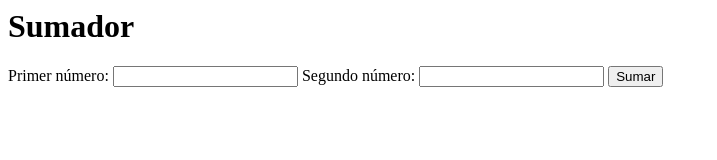
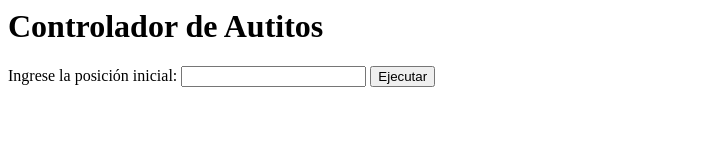
Before and after one commit to alepm22/ProyectoCarro, a website built with Parcel: page index.html in a window 1280 px wide. Shown: the whole page, without its empty margins (0-717 px from the left). Built offline with nearby package versions, Linux system fonts and the light colour scheme.

Commit message:
Refactorización validacion de posicion inicial

```diff
--- a/index.html
+++ b/index.html
@@ -1,14 +1,13 @@
 <html>
   <body>
-    <h1>Sumador</h1>
-    <form id="sumar-form">
-      <label for="primer-numero">Primer número:</label>
-      <input type="number" id="primer-numero" />
-      <label for="segundo-numero">Segundo número:</label>
-      <input type="number" id="segundo-numero" />
-      <input type="submit" value="Sumar" id="sumar-button" />
+    <h1>Controlador de Autitos</h1>
+    <form id="Controlador-form">
+      <label for="Comandos">Ingrese la posición inicial:</label>
+      <input type="text" id="Comandos" />
+      <button type="submit" id="Ejecutar-button">Ejecutar</button>
     </form>
-    <div id="resultado-div"></div>
+    <div id="posicion_inicial"></div>
+    <div id="mensajes"></div>
 
     <script type="module" src="./src/presenter.js"></script>
   </body>
```
Also changed, not shown: src/Controlador.js (+6 -7 lines), src/Controlador.test.js (+1 -13 lines).
